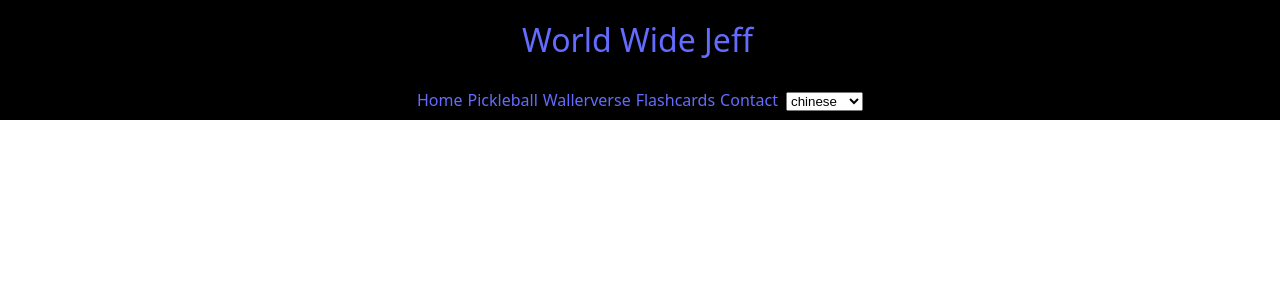
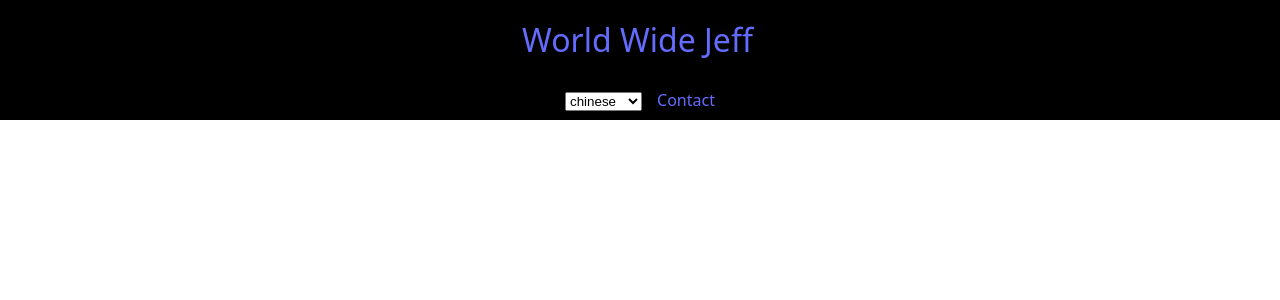
Before and after one commit to JeffWHenderson/world-wide-jeff, a React (Vite) app in the folder apps/frontend/: page /language-app in a window 1280 px wide. Shown: the top 300 px of the page. Built offline with nearby package versions, Linux system fonts and the light colour scheme.

Commit message:
remove some of the stuff that I will probably never get to in the nav bar

```diff
--- a/apps/frontend/src/main.tsx
+++ b/apps/frontend/src/main.tsx
@@ -6,7 +6,6 @@ import Home from "./screens/Core/Home";
 import NoPage from "./screens/Core/NoPage";
 import Pickleball from "./screens/Pickleball/Pickleball";
 import Contact from "./screens/Contact/Contact";
-import WallerverseHome from "./screens/Wallerverse/WallerverseHome"
 import Events from "./screens/Events/Events";
 import LanguageLearningApp from "./screens/LanguageApp/LanguageApp";
 import './index.css'
@@ -14,6 +13,18 @@ import FlashCardsV2 from './screens/LanguageApp/components/FlashCardsV2';
 import WordList from './screens/LanguageApp/components/WordList';
 import StoryReader from './screens/LanguageApp/components/StoryReader';
 import LanguageAppLayout from './screens/LanguageApp/LanguageAppLayout';
+
+// TO MAYBE DO: I could use all this lazy imports but its so small I'd probably just rather not
+// import WallerverseHome from "./screens/Wallerverse/WallerverseHome"
+// const FlashCardsV2 = lazy(() => import('./screens/LanguageApp/components/FlashCardsV2'));
+// const NoPage = lazy(() => import("./screens/Core/NoPage"));
+// const LanguageLearningApp = lazy(() => import("./screens/LanguageApp/LanguageApp"));
+// const StoryReader = lazy(() => import('./screens/LanguageApp/components/StoryReader'));
+// const WallerverseHome = lazy(() => import("./screens/Wallerverse/WallerverseHome"));
+// const Events = lazy(() => import("./screens/Events/Events"));
+// const Contact = lazy(() => import("./screens/Contact/Contact"));
+// const WordList = lazy(() => import('./screens/LanguageApp/components/WordList'));
+// const LanguageAppLayout = lazy(() => import('./screens/LanguageApp/LanguageAppLayout'));
 
 
 createRoot(document.getElementById('root')!).render(
@@ -23,7 +34,7 @@ createRoot(document.getElementById('root')!).render(
         <Route path="/" element={<Layout />}>
           <Route index element={<Home />} />
           <Route path="/pickleball" element={<Pickleball />} />
-          <Route path="/wallerverse" element={<WallerverseHome />} />
+          {/* <Route path="/wallerverse" element={<WallerverseHome />} /> */}
           <Route path="/contact" element={<Contact />} />
           <Route path="/events" element={<Events />} />
         </Route>
--- a/apps/frontend/src/screens/Core/Layout.tsx
+++ b/apps/frontend/src/screens/Core/Layout.tsx
@@ -10,8 +10,8 @@ const Layout = () => {
                 <nav>
                     <Link style={{ padding: "0 5px 0 0" }} to="/">Home</Link>
                     <Link style={{ padding: "0 5px 0 0" }} to="/pickleball">Pickleball</Link>
-                    <Link style={{ padding: "0 5px 0 0" }} to="/wallerverse">Wallerverse</Link>
-                    <Link style={{ padding: "0 5px 0 0" }} to="/language-app/chinese">Flashcards</Link>
+                    {/* <Link style={{ padding: "0 5px 0 0" }} to="/wallerverse">Wallerverse</Link> */}
+                    <Link style={{ padding: "0 5px 0 0" }} to="/language-app/chinese">Language-App</Link>
                     <Link to="/contact">Contact</Link>
                 </nav>
             </div>
--- a/apps/frontend/src/screens/LanguageApp/LanguageAppLayout.tsx
+++ b/apps/frontend/src/screens/LanguageApp/LanguageAppLayout.tsx
@@ -16,16 +16,7 @@ const LanguageAppLayout = () => {
                 <div style={{ fontSize: "2em" }}><Link style={{ padding: "0 5px 0 0" }} to="/">World Wide Jeff</Link></div>
             </div >
             <div style={{ display: "flex", backgroundColor: "black", height: '5vh', width: '100vw', alignContent: "center", alignItems: 'center', justifyContent: 'center' }}>
-                <nav>
-                    <nav>
-                        <Link style={{ padding: "0 5px 0 0" }} to="/">Home</Link>
-                        <Link style={{ padding: "0 5px 0 0" }} to="/pickleball">Pickleball</Link>
-                        <Link style={{ padding: "0 5px 0 0" }} to="/wallerverse">Wallerverse</Link>
-                        <Link style={{ padding: "0 5px 0 0" }} to="/language-app/chinese">Flashcards</Link>
-                        <Link to="/contact">Contact</Link>
-                    </nav>
-                </nav>
-                <div style={{ marginLeft: '8px' }}>
+                <div style={{ marginRight: '15px' }}>
                     <select id="language-select" defaultValue={language} onChange={(e: any) => goToLanguagePage(e.target.value)}>
                         {
                             Object.values(AvailableLanguages).map(option => (
@@ -37,6 +28,11 @@ const LanguageAppLayout = () => {
                         }
                     </select>
                 </div>
+                <nav>
+                    <nav>
+                        <Link to="/contact">Contact</Link>
+                    </nav>
+                </nav>
             </div>
 
 
```
